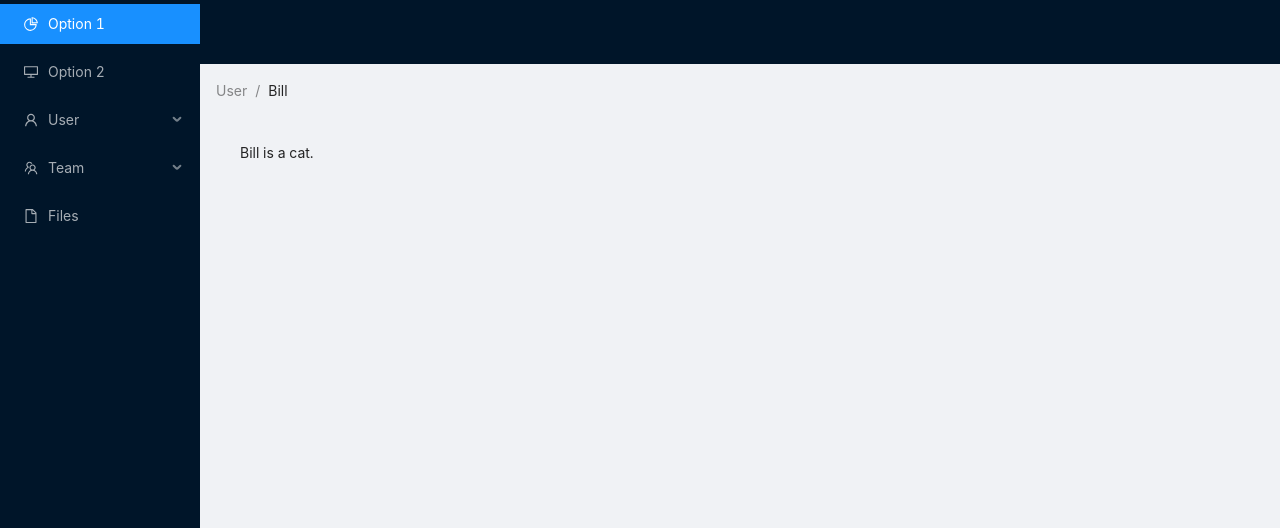
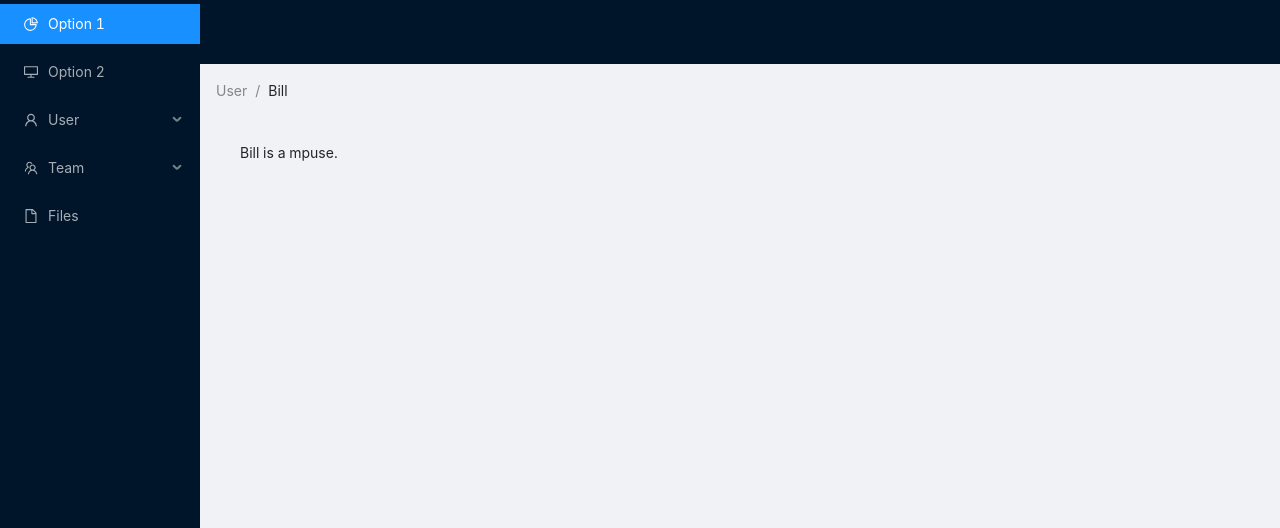
Before and after one commit to chamseddine-bouallegue-k1/jenkinsTest, a React (Create React App) app: page / in a window 1280 px wide. Shown: the top 528 px of the page. Built offline with nearby package versions, Linux system fonts and the light colour scheme.

Commit message:
second commit

```diff
--- a/src/pages/home/Home.js
+++ b/src/pages/home/Home.js
@@ -71,7 +71,7 @@ return (
             minHeight: 360,
           }}
         >
-          Bill is a cat.
+          Bill is a mpuse.
         </div>
       </Content>
       <Footer
```
